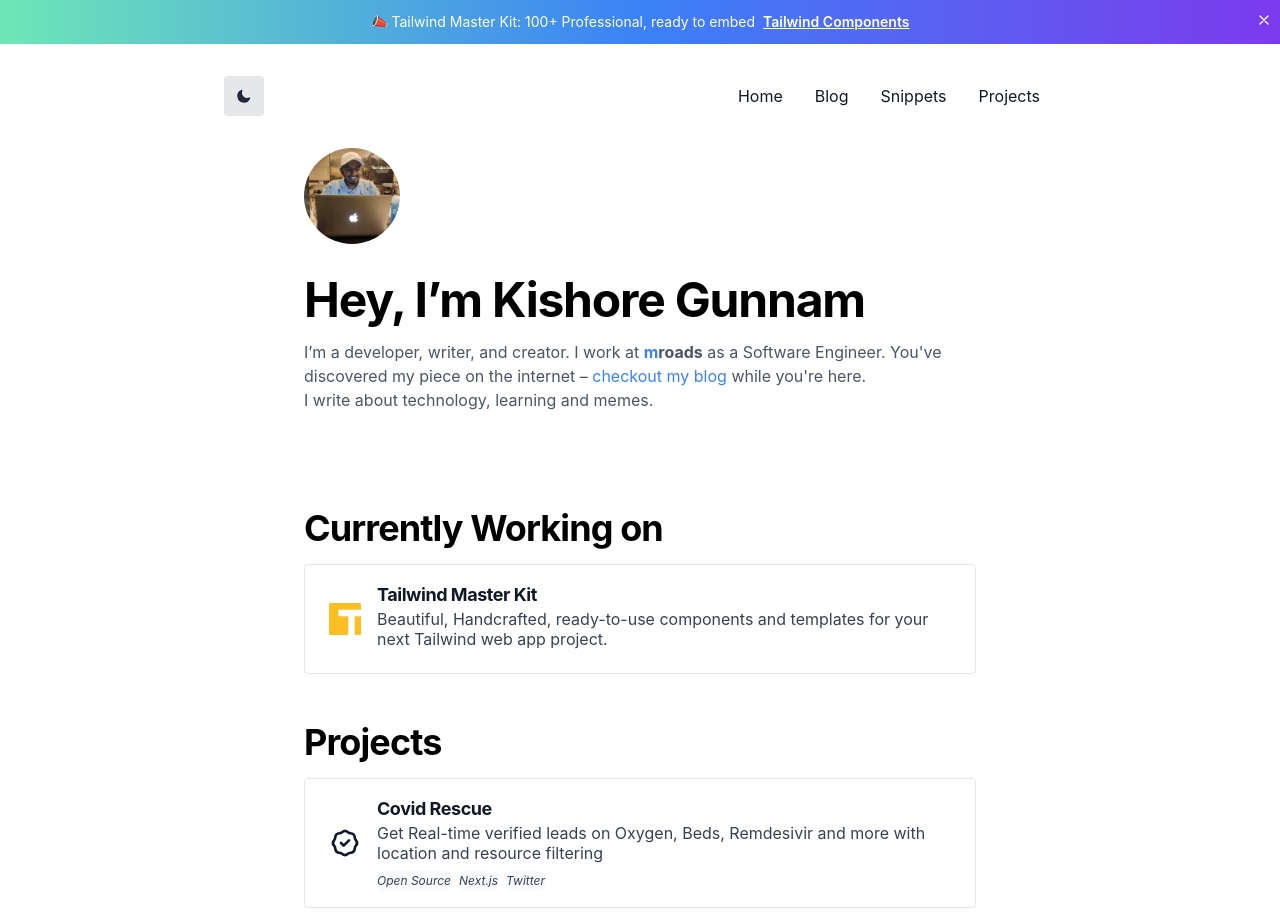
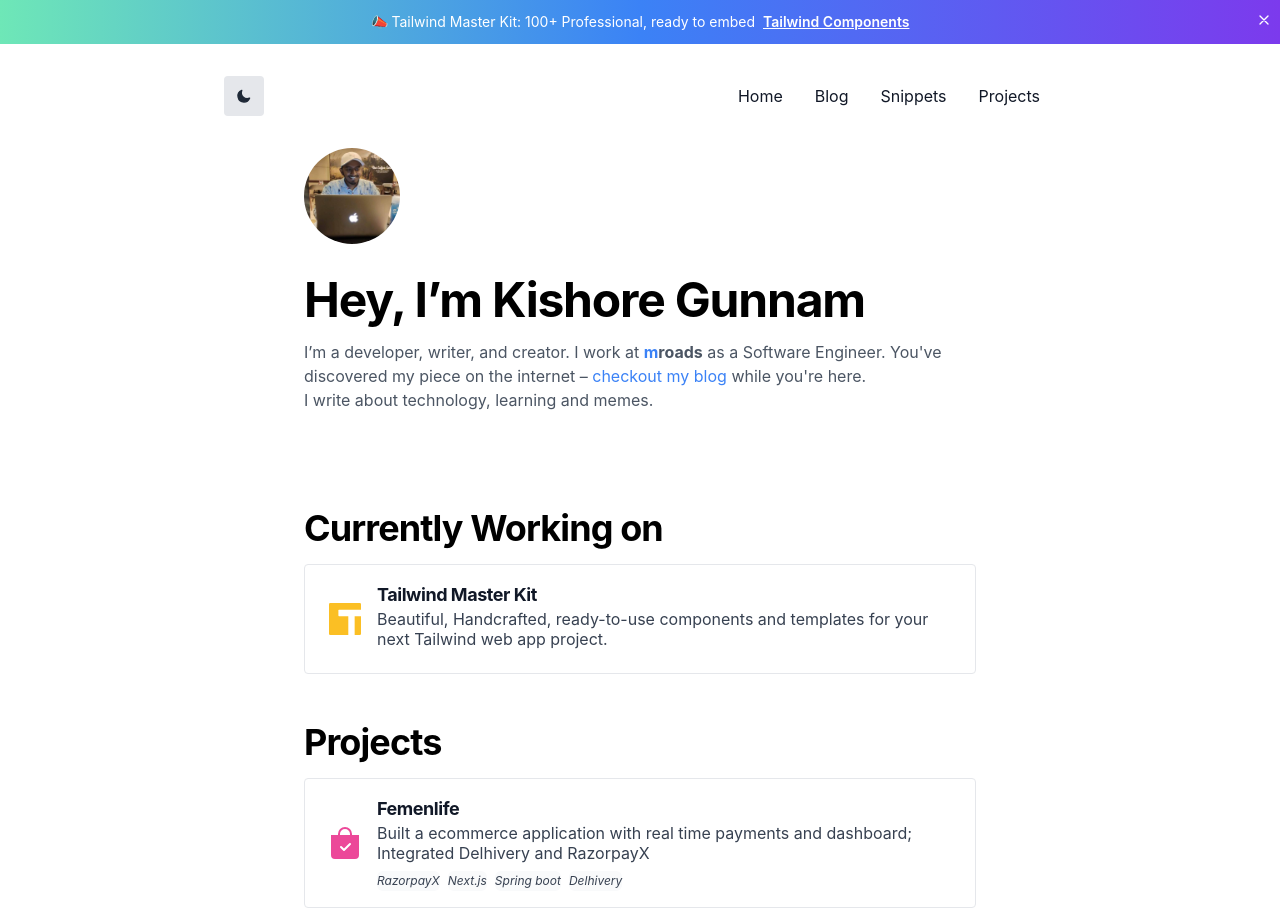
Before and after one commit to kishore-gunnam/portfolio, a Next.js app: page / in a window 1280 px wide. Shown: the top 923 px of the page. Built offline with nearby package versions, Linux system fonts and the light colour scheme; a web font is replaced by a local one; what @tailwindcss/typography would draw is missing.

Commit message:
➕ add femenlife project

```diff
--- a/components/ProjectCard.tsx
+++ b/components/ProjectCard.tsx
@@ -16,6 +16,23 @@
     >
       <div className="flex items-center border border-gray-200 dark:border-gray-800 rounded p-4">
         {/* */}
+        {icon === "femenlife" && (
+          <div className="h-8 w-8 ml-2 mr-4">
+            <svg
+              xmlns="http://www.w3.org/2000/svg"
+              width="16"
+              height="16"
+              fill="currentColor"
+              className="h-8 w-8 min-w-lg text-pink-500 dark:text-gray-100 "
+              viewBox="0 0 16 16"
+            >
+              <path
+                fill-rule="evenodd"
+                d="M10.5 3.5a2.5 2.5 0 0 0-5 0V4h5v-.5zm1 0V4H15v10a2 2 0 0 1-2 2H3a2 2 0 0 1-2-2V4h3.5v-.5a3.5 3.5 0 1 1 7 0zm-.646 5.354a.5.5 0 0 0-.708-.708L7.5 10.793 6.354 9.646a.5.5 0 1 0-.708.708l1.5 1.5a.5.5 0 0 0 .708 0l3-3z"
+              />
+            </svg>
+          </div>
+        )}
         {icon === "tailwindmasterkit" && (
           <div className="h-8 w-8 ml-2 mr-4">
             <svg
--- a/pages/index.tsx
+++ b/pages/index.tsx
@@ -51,6 +51,13 @@
         <h3 className="font-bold text-2xl md:text-4xl tracking-tight mb-4 mt-8 text-black dark:text-white">
           Projects
         </h3>
+        <ProjectCard
+          title="Femenlife"
+          description="Built a ecommerce application with real time payments and dashboard; Integrated Delhivery and RazorpayX"
+          href="https://femenlife.com/"
+          icon="femenlife"
+          tags={["RazorpayX", "Next.js", "Spring boot", "Delhivery"]}
+        />
 
         <ProjectCard
           title="Covid Rescue"
```
